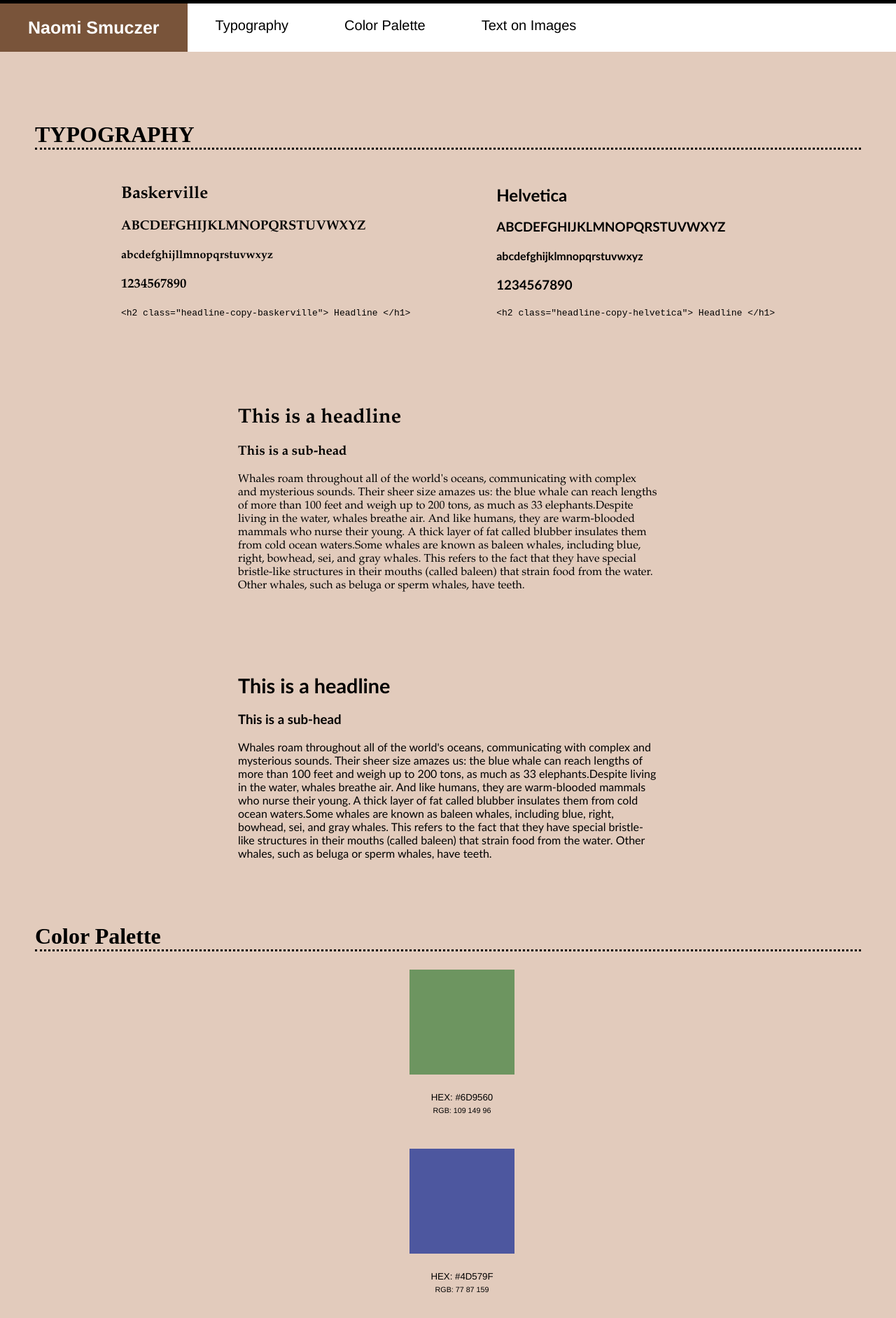
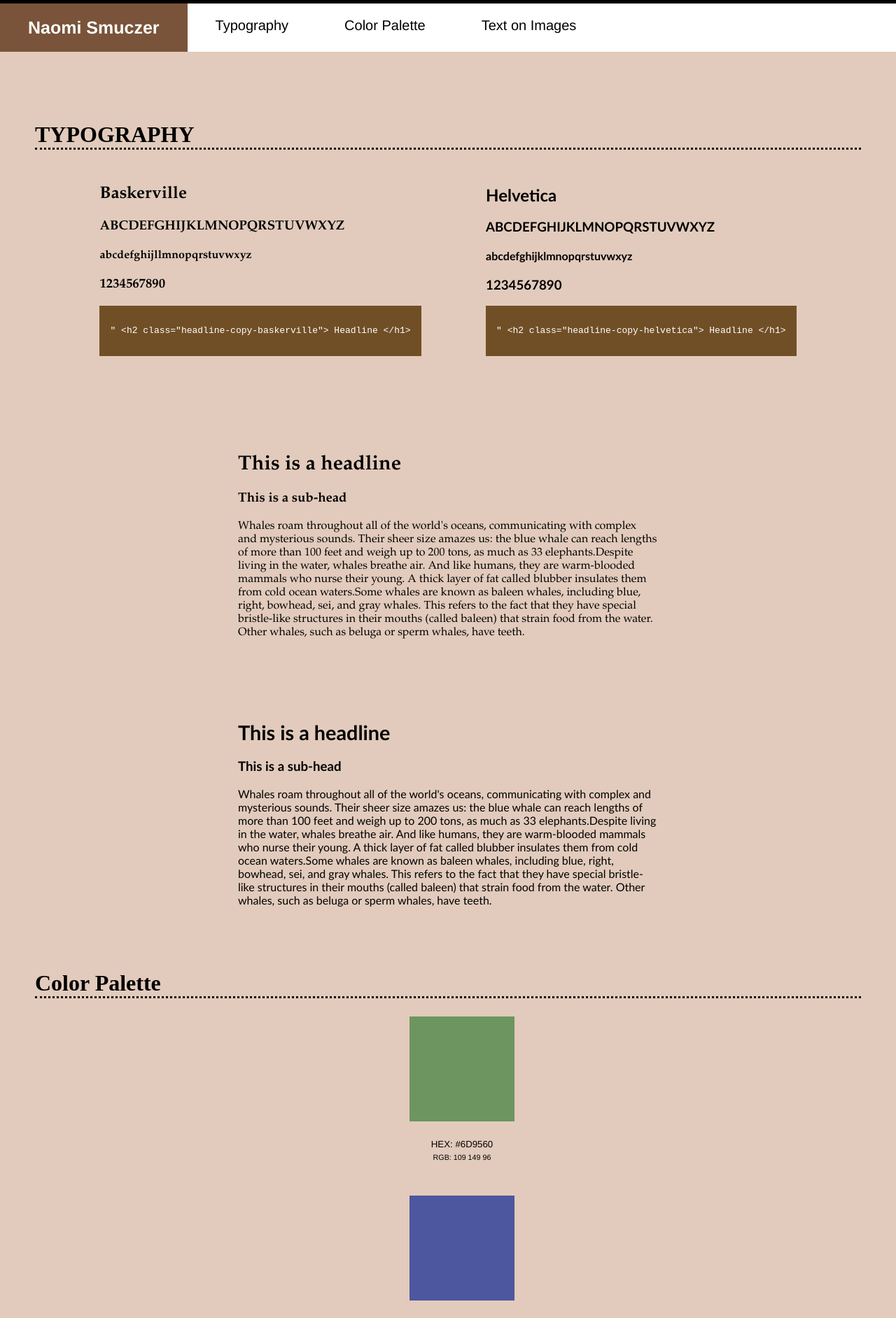
Before and after one commit to Naomi826/portfolio-site, a Jekyll site: the page style-guide/index.html, which Jekyll copies as it is, in a window 1280 px wide. Shown: the top 1884 px of the page at 70% size. Built offline with Jekyll 4.4.1, drawn with Linux system fonts in a browser that asks for light colours.

Commit message:
updated filed w style guide :)

```diff
--- a/style-guide/css/main.css
+++ b/style-guide/css/main.css
@@ -206,12 +206,14 @@
   height: auto;
   display: inline-block;
   overflow: hidden;
+	margin: 0 auto;
 }
 
 .image-container-1 img {
   display: block;
   width: 100%;
   height: auto;
+	margin: 0 auto;
 }
 
 .overlay-text {
@@ -225,6 +227,7 @@
   padding: 10px;
   width: 90%;
   box-sizing: border-box;
+	margin: 0 auto;
 }
 
 .headline-copy-baskerville-img{
@@ -264,7 +267,7 @@
 
 
 img{
-	align-content: center;
+	margin: 0 auto;
 }
 
 
@@ -274,3 +277,10 @@
   font-weight: 600;
   font-size: 25px;
 }
+
+.code-box {
+	background-color: #714F26;
+	color: white;
+	padding: 15px 15px 15px 15px;
+	line-height: 42px;
+}
--- a/style-guide/index.html
+++ b/style-guide/index.html
@@ -27,7 +27,9 @@
                 <h3 class="headline-copy-baskerville">1234567890</h3>
 
 			    <code>
+					<p class="code-box">"
                    &lt;h2 class="headline-copy-baskerville"&gt; Headline &lt;&sol;h1&gt;
+					</p>
                 </code>
 
         </section1>
@@ -40,9 +42,10 @@
 			    <h4 class="body-copy-helvetica">
 					abcdefghijklmnopqrstuvwxyz</h4>
                 <h3 class="headline-copy-helvetica">1234567890</h3>
-
-			    <code>
+			<code>
+					<p class="code-box">"
                    &lt;h2 class="headline-copy-helvetica"&gt; Headline &lt;&sol;h1&gt;
+					</p>
                 </code>
 
         </section2>
```
